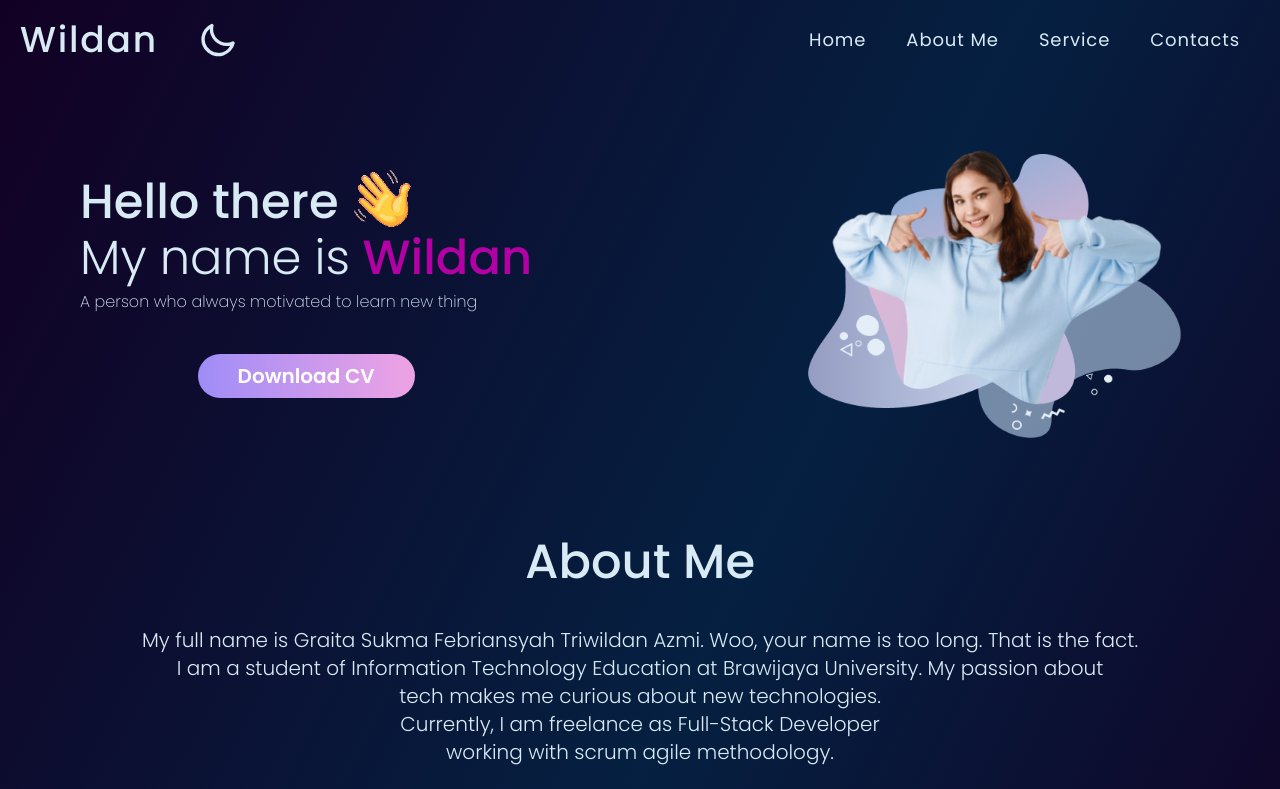
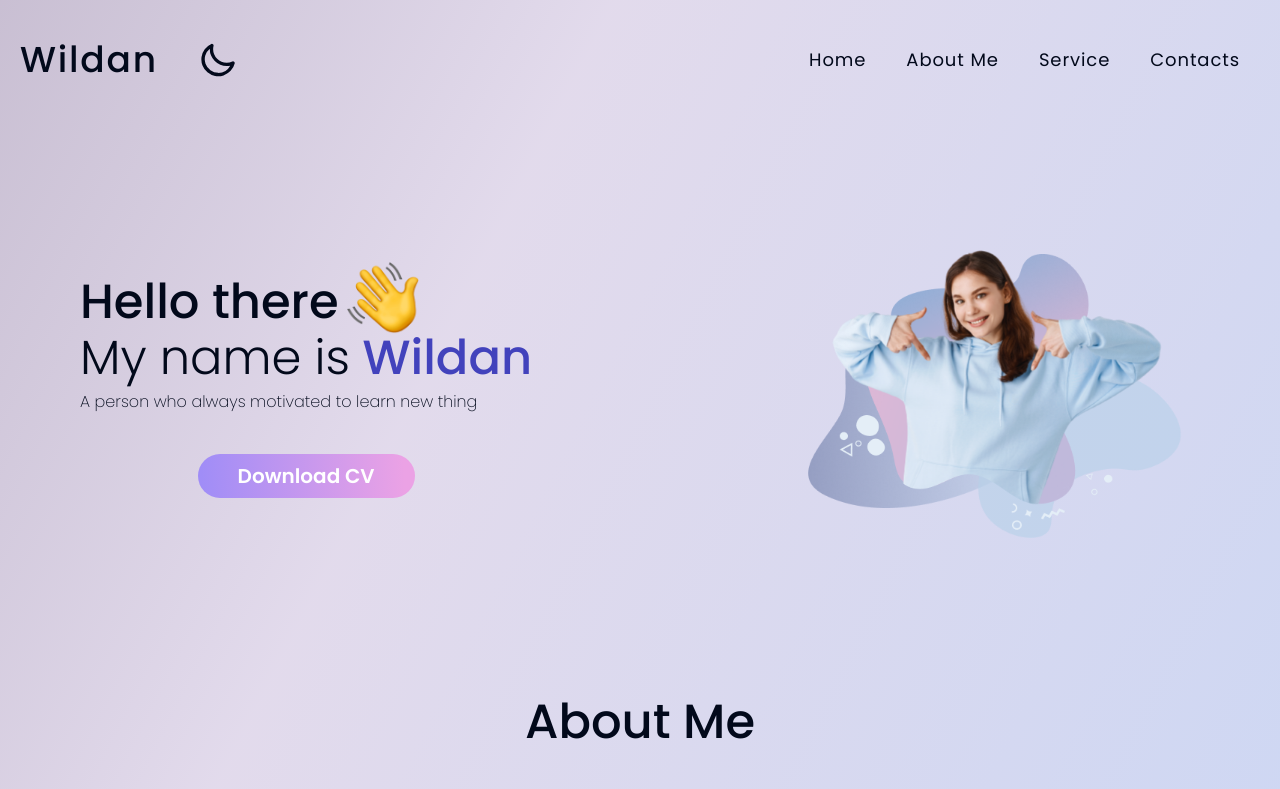
Before and after one commit to Wildanzr/personal-portofolio, a React (Vite) app: page / in a window 1280 px wide. Shown: the top 789 px of the page. Built offline with nearby package versions, Linux system fonts and the light colour scheme.

Commit message:
fix: padding adjustment

```diff
--- a/src/App.jsx
+++ b/src/App.jsx
@@ -7,7 +7,7 @@ import About from './components/About'
 import './styles/Custom.css'
 
 const App = () => {
-  const [theme, setTheme] = useState(true)
+  const [theme, setTheme] = useState(false)
 
   useEffect(() => {
     if (theme) {
--- a/src/components/Hero.jsx
+++ b/src/components/Hero.jsx
@@ -1,11 +1,11 @@
 import React from 'react'
 
 import HeroImage from '../images/Hero.png'
-import WaveGif from '../images/wave.gif'
+import WaveGif from '../images/wave.png'
 
 const Hero = () => {
   return (
-    <div className="flex flex-row container justify-between py-5 px-20 duration-300">
+    <div className="flex flex-row container justify-between py-20 px-20 duration-300">
       <div className="flex flex-col place-content-end">
         <div className="flex flex-col">
           <div className="flex flex-row items-end">
--- a/src/components/Navbar.jsx
+++ b/src/components/Navbar.jsx
@@ -7,7 +7,7 @@ const Navbar = ({ theme, setTheme }) => {
   }
 
   return (
-    <div className="flex flex-row container py-5 px-5 justify-between duration-300">
+    <div className="flex flex-row container py-10 px-5 justify-between duration-300">
       <div className="flex flex-row">
         <p className="text-4xl font-medium tracking-wider">Wildan</p>
         <label className="swap swap-rotate pl-10">
```
